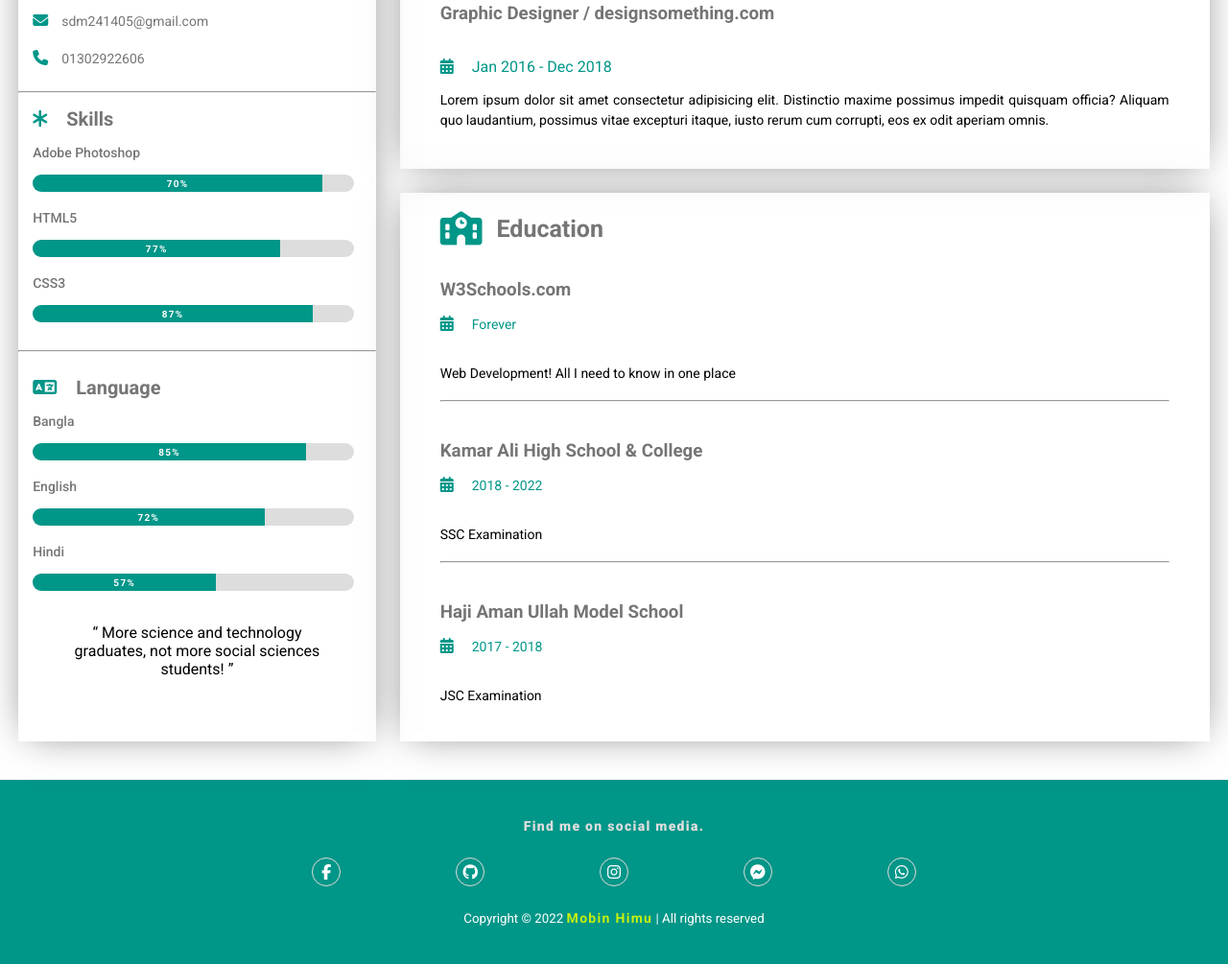
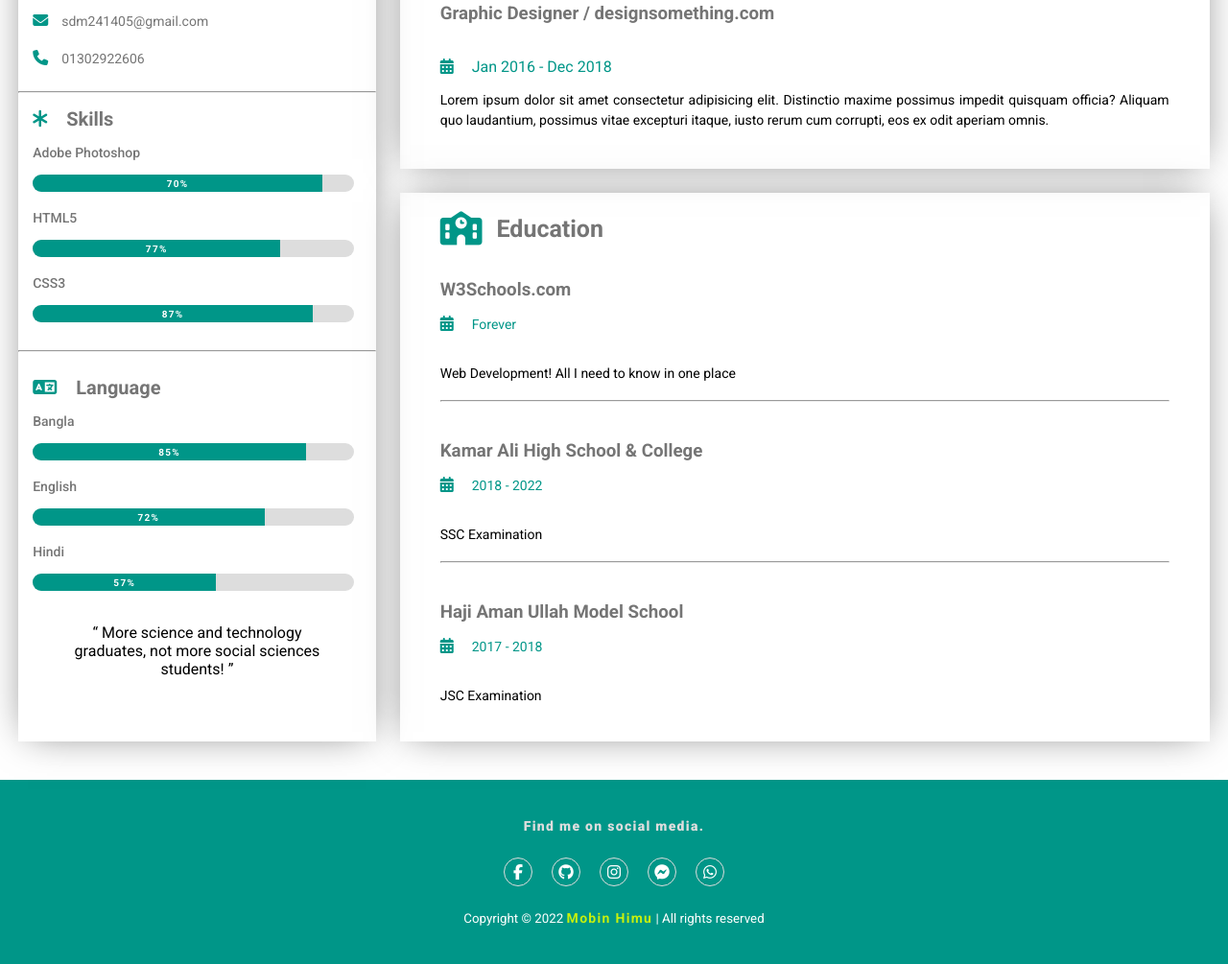
Before and after one commit to mobinhimu/personal, a plain HTML site: page index.html in a window 1280 px wide. Shown: the part 477-1482 px from the top of the page at 96% size. Drawn offline with Linux system fonts and the light colour scheme.

Commit message:
Footer Updated

```diff
--- a/responsive.css
+++ b/responsive.css
@@ -18,6 +18,5 @@
 .footerIco ul{
   list-style-type: none;
   display: flex;
-    justify-content: space-evenly;
 }
 }
--- a/style.css
+++ b/style.css
@@ -300,7 +300,8 @@ small{
 .footerIco ul{
   list-style-type: none;
   display: flex;
-  justify-content: space-around;
+  justify-content: center;
+  gap: 20px;
 }
 .footerIco ul li a{
   text-decoration: none;
```
Lines whose indentation alone changed are shown as unchanged.
